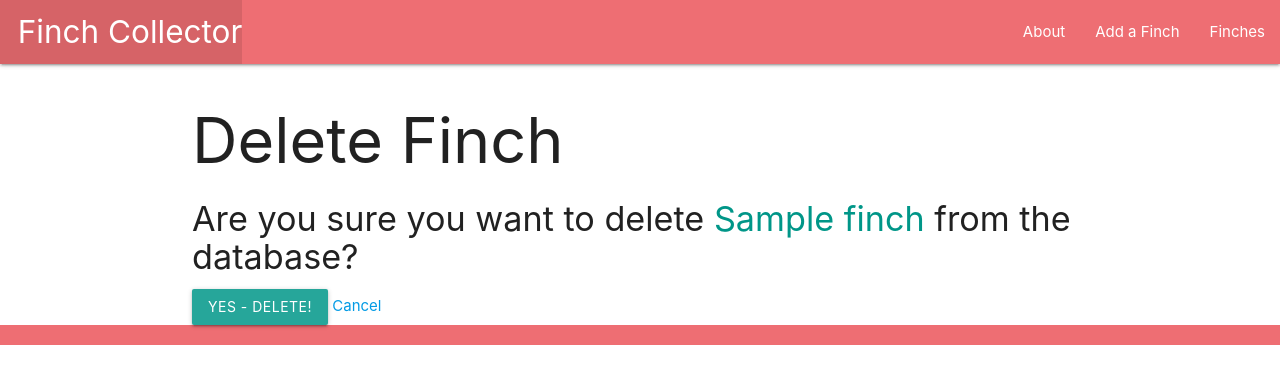
After one commit to vachhaniparth96/Django-Finches-Lab, a Django app: page /finches/1/delete/ in a window 1280 px wide. The commit adds this page. Shown: the top 384 px of the page. Run offline with Django 5.2, Linux system fonts and the light colour scheme; tables that the repository leaves empty hold one stand-in row (values such as "Sample post").

Commit message:
Finish Part 3

```diff
--- a/finchcollector/main_app/models.py
+++ b/finchcollector/main_app/models.py
@@ -1,4 +1,5 @@
 from django.db import models
+from django.urls import reverse
 
 # Create your models here.
 class Finch(models.Model):
@@ -8,3 +9,6 @@ class Finch(models.Model):
 
     def __str__(self):
         return self.name
+
+    def get_absolute_url(self):
+        return reverse('detail', kwargs={'finch_id': self.id})
--- a/finchcollector/main_app/templates/base.html
+++ b/finchcollector/main_app/templates/base.html
@@ -26,8 +26,9 @@
 						</li>
 					</ul>
 					<ul class="right">
-						<li><a href="/about">About</a></li>
-                        <li><a href="/finches">Finches</a></li>
+						<li><a href="{% url 'about' %}">About</a></li>
+						<li><a href="{% url 'create' %}">Add a Finch</a></li>
+                        <li><a href="{% url 'index' %}">Finches</a></li>
 					</ul>
 				</div>
 			</nav>
--- a/finchcollector/main_app/templates/finches/detail.html
+++ b/finchcollector/main_app/templates/finches/detail.html
@@ -6,5 +6,8 @@
         <p>{{ finch.description }}</p>
         <p>{{ finch.size }}</p>
     </div>
+    <div class="card-action">
+        <a href="{% url 'update' finch.id %}">Edit</a>
+        <a href="{% url 'delete' finch.id %}">Delete</a>
 </div>
 {% endblock %}
--- /dev/null
+++ b/finchcollector/main_app/templates/main_app/finch_confirm_delete.html
@@ -0,0 +1,16 @@
+{% extends 'base.html' %}
+
+{% block content %}
+<h1>Delete Finch</h1>
+
+<h4>
+	Are you sure you want to delete
+	<span class="teal-text">{{ object.name }}</span> from the database?
+</h4>
+
+<form action="" method="POST">
+	{% csrf_token %}
+	<input type="submit" value="Yes - Delete!" class="btn" />
+	<a href="{% url 'detail' finch.id %}">Cancel</a>
+</form>
+{% endblock %}
--- a/finchcollector/main_app/urls.py
+++ b/finchcollector/main_app/urls.py
@@ -6,4 +6,7 @@ urlpatterns = [
     path('about/', views.about, name="about"),
     path('finches/', views.finches_index, name='index'),
     path('finches/<int:finch_id>/', views.finches_detail, name='detail'),
+    path('finches/new/', views.FinchCreate.as_view(), name='create'),
+    path('finches/<int:pk>/update/', views.FinchUpdate.as_view(), name='update'),
+    path('finches/<int:pk>/delete/', views.FinchDelete.as_view(), name='delete'),
 ]
--- a/finchcollector/main_app/views.py
+++ b/finchcollector/main_app/views.py
@@ -1,4 +1,5 @@
 from django.shortcuts import render
+from django.views.generic.edit import CreateView, UpdateView, DeleteView
 
 from .models import Finch
 
@@ -28,6 +29,10 @@ from .models import Finch
 #         "description": "A medium-sized passerine bird in the finch family.",
 #         "size": "Medium",
 #     },
+#     {
+        #         "name": "Carduellis",
+        #         "description": "A medium-sized passerine bird in the finch family.",
+        #         "size": "Medium",
 # ]
 
 
@@ -51,3 +56,16 @@ def finches_detail(request, finch_id):
     return render(request, "finches/detail.html", {
         "finch": finch
     })
+
+class FinchCreate(CreateView):
+    model = Finch
+    fields = '__all__'
+    success_url = '/finches/'
+
+class FinchUpdate(UpdateView):
+    model = Finch
+    fields = ['description', 'size']
+
+class FinchDelete(DeleteView):
+    model = Finch
+    success_url = '/finches/'
```
Also changed, not shown: finchcollector/main_app/templates/finches/index.html (+3 -4 lines), finchcollector/main_app/templates/main_app/finch_form.html (added, +21 -0 lines).
